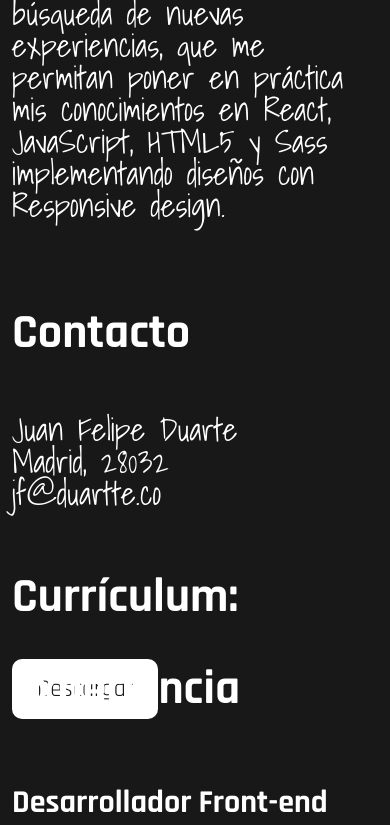
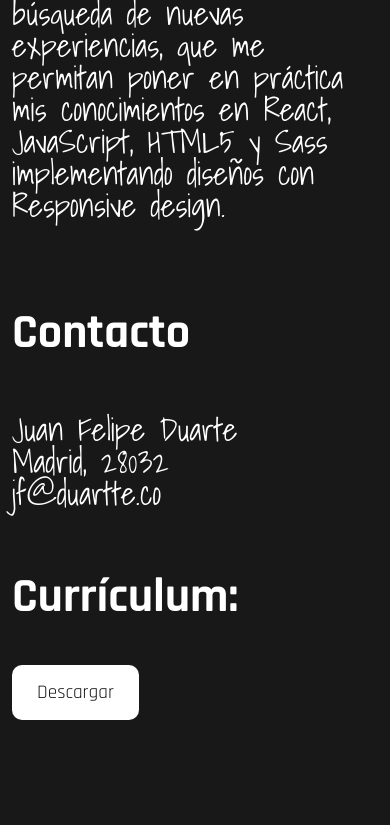
Before and after one commit to ElDuartte/CV-V1, a React (Create React App) app: page /#/ in a window 390 px wide. Shown: the part 1156-1981 px from the top of the page. Built offline with nearby package versions, Linux system fonts and the light colour scheme.

Commit message:
correcion responsive tamaño de sections

```diff
--- a/src/pages/Home.jsx
+++ b/src/pages/Home.jsx
@@ -38,7 +38,7 @@ const Home = () => {
 				<section className="two" ref={titleAbout}>
 					<About />
 				</section>
-
+				<br />
 				<section className="three">
 					<Experiencia />
 				</section>
--- a/src/scss/layout/about.scss
+++ b/src/scss/layout/about.scss
@@ -19,9 +19,9 @@
 	line-height: 1.5rem;
 	cursor: pointer;
 	height: 3rem;
-	@media only screen and (max-width: $breakpoint-xSmall) {
-		font-size: 1rem;
-		line-height: 1rem;
+	@media only screen and (max-width: $breakpoint-small) {
+		font-size: 1.2rem;
+		line-height: 2rem;
 	}
 }
 
--- a/src/scss/layout/layout.scss
+++ b/src/scss/layout/layout.scss
@@ -58,13 +58,9 @@ h4 {
 }
 
 section {
-	height: 100vh;
+	min-height: 100vh;
 	// scroll-snap-align: start;
 }
-
-// section .three {
-// 	height: 70vh;
-// }
 
 p {
 	font-family: $font-text;
```
